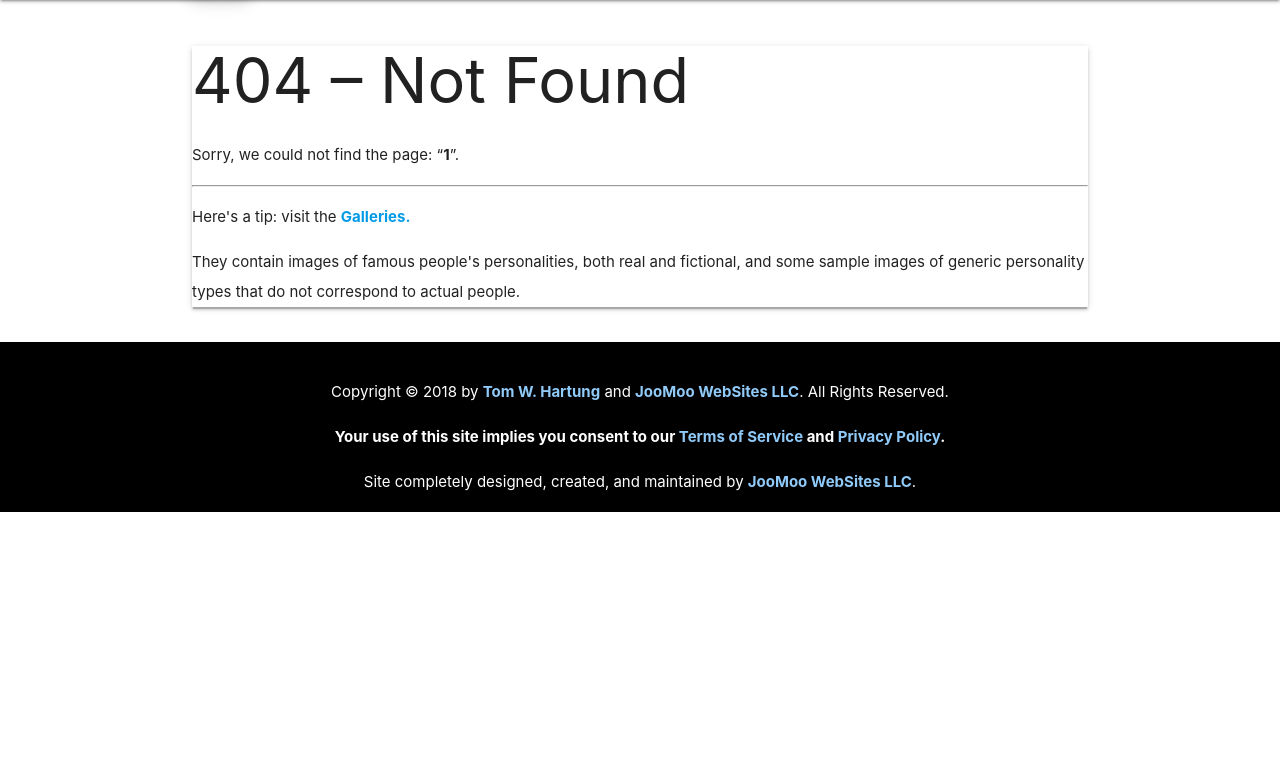
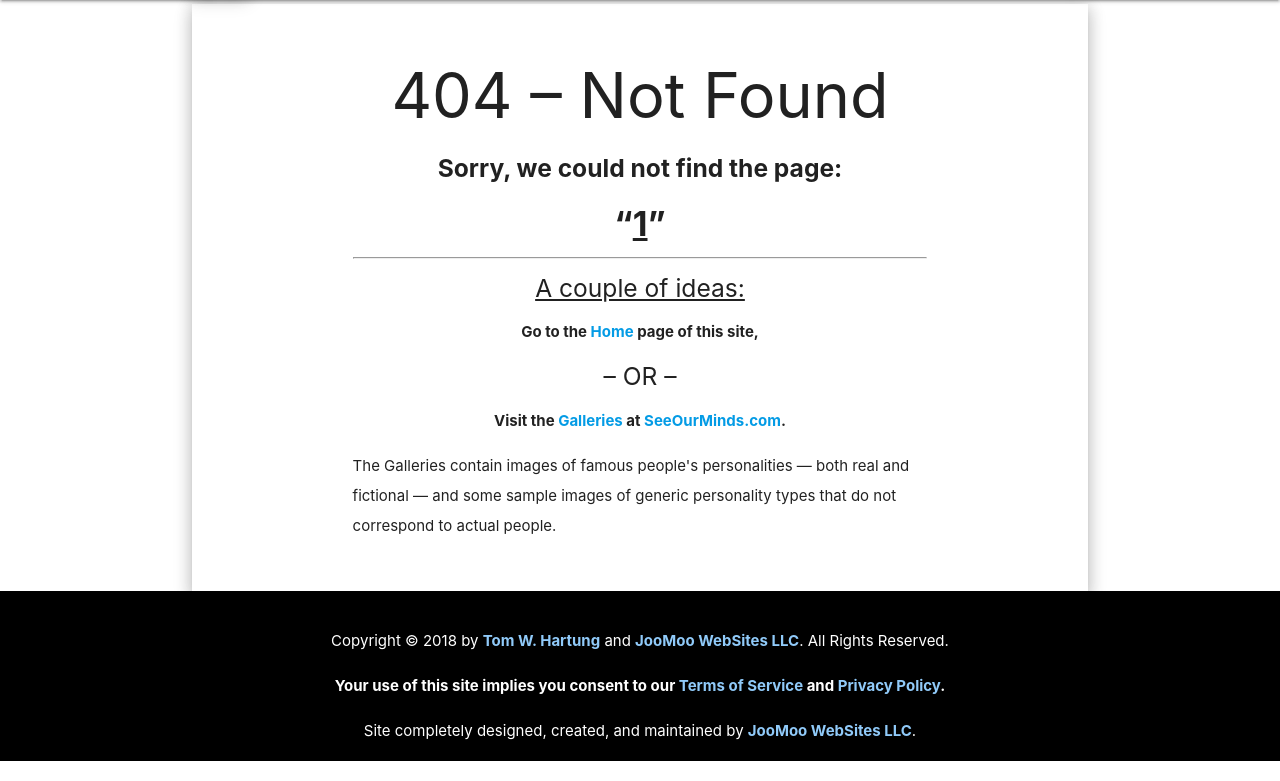
Before and after one commit to tomwhartung/artsyvisions.com, a Django app: template Site/content/templates/content/404.html in a window 1280 px wide. Shown: the part 69-850 px from the top of the page. Before the commit the page ends 581 px from the top, so only its background shows below. Run offline with Django 3.2, Linux system fonts and the light colour scheme; the template is opened without the code that fills it: most values are stand-ins (such as "Sample title", 1, 10 or a date in 2020); some libraries are stand-ins or nearby versions.

Commit message:
Updated template 404.html to use materialize markup and css classes.

```diff
--- a/Site/content/templates/content/404.html
+++ b/Site/content/templates/content/404.html
@@ -2,26 +2,43 @@
 
 
 {% block content %}
- <main class="mt-3">
 <div class="container">
-   <div class="row justify-content-center">
-    <div class="col-md-10 col-md-offset-1 col-lg-8 col-lg-offset-2 z-depth-1-half m-5 p-5">
-     <h1 class="text-center">404 &ndash; Not Found</h1>
-     <p class="font-weight-bold">
-      Sorry, we could not find the page: <q><b>{{ unknown_page }}</b></q>.</p>
+ <div class="section z-depth-3">
+  <div class="row">
+   <div class="col s12 m10 l8 offset-m1 offset-l2">
+    <h1 class="center">404 &ndash; Not Found</h1>
+    <h5 class="center">
+     <b>Sorry, we could not find the page:</b>
+    </h5>
+    <h4 class="center">
+     <b><q><u>{{ unknown_page }}</u></q></b>
+    </h4>
     <hr>
-     <p class="text-center">
-      Here's a tip: visit the
-       <a href="/galleries/all/" title="Link to the Galleries page on this site">
-        Galleries.</a>
+    <h5 class="center"><u>A couple of ideas:</u></h5>
+    <p class="center">
+     <b>Go to the
+      <a href="/" title="Home page of this site">Home</a>
+      page of this site,</b>
+    </p>
+    <h5 class="center">&ndash;&nbsp;OR&nbsp;&ndash;</h5>
+    <p class="center">
+     <b>Visit the
+       <a href="https://www.SeeOurMinds.com/galleries/all/" target="_blank"
+          title="Link to the Galleries page on SeeOurMinds.com">
+        Galleries</a>
+      at
+      <a href="https://www.SeeOurMinds.com" target="_blank"
+         title="Link to the Home page on SeeOurMinds.com">
+       SeeOurMinds.com</a>.
+     </b>
     </p>
     <p>
-      They contain images of famous people's personalities,
-       both real and fictional, and some sample images of
+     The Galleries contain images of famous people's personalities &mdash;
+      both real and fictional &mdash; and some sample images of
       generic personality types that do not correspond to actual people.
     </p>
-    </div><!-- .col-md-9 -->
+   </div><!-- .col -->
   </div><!-- .row -->
+ </div><!-- .section -->
 </div><!-- .container -->
-</main>
 {% endblock %}
```
Lines whose indentation alone changed are shown as unchanged.
